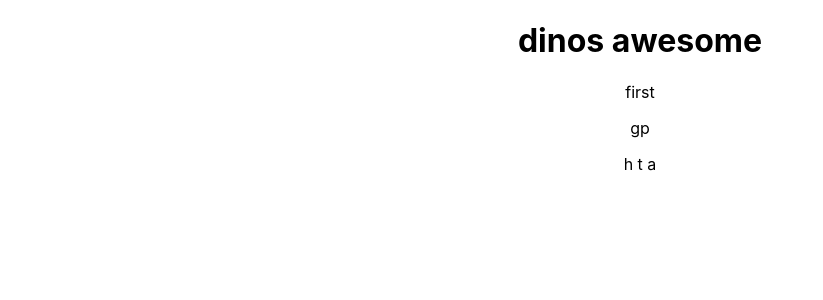
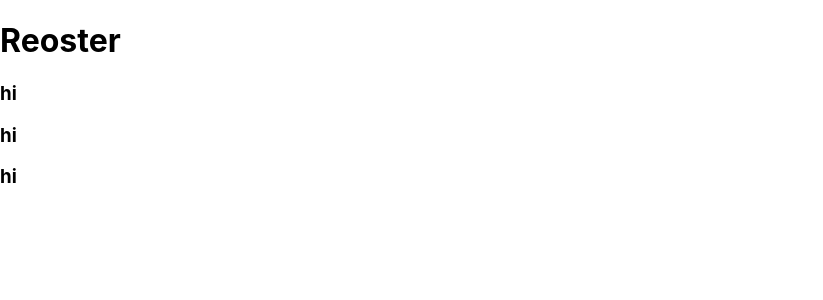
Before and after one commit to GianlorenzoDercole/dino-blog-2, a React (Create React App) app: page / in a window 1280 px wide. Shown: the top 300 px of the page, without its empty margins (0-823 px from the left). Built offline with nearby package versions, Linux system fonts and the light colour scheme.

Commit message:
added student and roster components

```diff
--- a/src/App.js
+++ b/src/App.js
@@ -1,23 +1,43 @@
-import logo from './logo.svg';
-import './App.css';
-import React, {Component} from 'react'
-import Post from './Post.jsx'
-class App extends Component {
+// import logo from './logo.svg';
+// import './App.css';
+// import React, {Component} from 'react'
+// import Post from './Post.jsx'
+// class App extends Component {
+//   render(){
+//     const post = {
+//       title: 'dinos awesome',
+//       author: 'ste ste',
+//       body: 'check out property',
+//       comments: ['first', ' gp' , 'h t a']
+//     }
+
+//     return (
+//       <div className="App">
+//         <Post post={post} name='April'/>
+
+//       </div>
+//     );
+//     }
+// }
+
+// export default App;
+
+
+
+import React, { Component} from 'react'
+import Roster from './Roster.jsx'
+
+export default class App extends Component {
+
+  students = [{name:'hi'},{name:'hi'},{name:'hi'}]
+
   render(){
-    const post = {
-      title: 'dinos awesome',
-      author: 'ste ste',
-      body: 'check out property',
-      comments: ['first', ' gp' , 'h t a']
-    }
 
     return (
-      <div className="App">
-        <Post post={post} name='April'/>
+      <>
+        <Roster students={this.students}/>
+      </>
+    )
+  }
 
-      </div>
-    );
-    }
 }
-
-export default App;
--- /dev/null
+++ b/src/Roster.jsx
@@ -0,0 +1,19 @@
+import React, { Component} from 'react'
+
+import Student from './Student.jsx'
+
+export default class Roster extends Component {
+    render() {
+        const studentArray = this.props.students.map((s, index)=> {
+            return <Student student={s} key={index}/>
+        })
+        return (
+        <>
+
+            <h1>Reoster</h1>
+            {studentArray}
+
+        </>
+        )
+    }
+}
--- /dev/null
+++ b/src/Student.jsx
@@ -0,0 +1,12 @@
+import React, { Component} from 'react'
+
+export default class Student extends Component {
+    render() {
+        return (
+            <div>
+                <h3>{this.props.student.name}</h3>
+
+            </div>
+            )
+    }
+}
```
